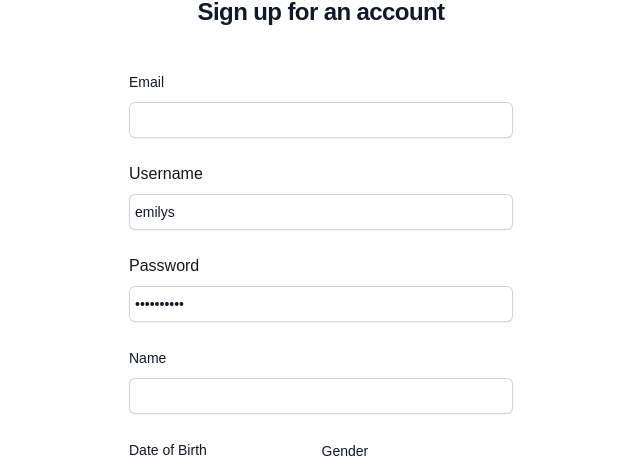
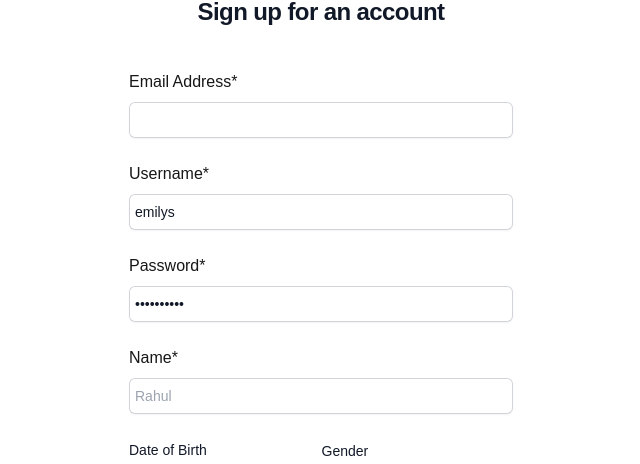
Before and after one commit to rahul94maurya/Plant-for-the-planet-task, a Next.js app: page /signup in a window 1280 px wide. Shown: the part 134-598 px from the top of the page, without its empty margins (319-959 px from the left). Built offline with nearby package versions, Linux system fonts and the light colour scheme.

Commit message:
name validation is done with email validation

```diff
--- a/hooks/useInput.ts
+++ b/hooks/useInput.ts
@@ -1,11 +1,16 @@
-import { getPasswordError, getUserNameError } from '@/lib/utils';
+import {
+  getPasswordError,
+  getUserNameError,
+  getEmailError,
+  getNameError,
+} from '@/lib/utils';
 import { useState } from 'react';
 
 type CustomInputHookProps = {
   dafaultValue: string;
-  maxLength: number;
-  minLength: number;
-  type?: 'username' | 'password';
+  maxLength?: number;
+  minLength?: number;
+  type?: 'username' | 'password' | 'email' | 'name';
 };
 
 export const useInput = ({
@@ -24,6 +29,12 @@ export const useInput = ({
   if (type === 'password') {
     error = getPasswordError({ inputValue, didEdit, maxLength, minLength });
   }
+  if (type === 'email') {
+    error = getEmailError({ inputValue, didEdit });
+  }
+  if (type === 'name') {
+    error = getNameError({ inputValue, didEdit, maxLength });
+  }
   //   const error = getError({ inputValue, didEdit, maxLength, minLength });
 
   const onChangeHandler = function (e: React.ChangeEvent<HTMLInputElement>) {
--- a/lib/utils.ts
+++ b/lib/utils.ts
@@ -1,15 +1,15 @@
 type UserNameErrorProps = {
   inputValue: string;
   didEdit: boolean;
-  maxLength: number;
-  minLength: number;
+  maxLength?: number;
+  minLength?: number;
 };
 
 export const getUserNameError = function ({
   inputValue,
   didEdit,
-  maxLength,
-  minLength,
+  maxLength = 20,
+  minLength = 6,
 }: UserNameErrorProps) {
   let errorMessage = didEdit && inputValue.length === 0 ? "can't be empty" : '';
   if (didEdit && inputValue.length !== 0 && inputValue.length < minLength) {
@@ -34,8 +34,8 @@ export const getUserNameError = function ({
 export const getPasswordError = function ({
   inputValue,
   didEdit,
-  minLength,
-  maxLength,
+  maxLength = 20,
+  minLength = 8,
 }: UserNameErrorProps) {
   let errorMessage = didEdit && inputValue.length === 0 ? "can't be empty" : '';
   if (didEdit && inputValue.length !== 0 && inputValue.length < minLength) {
@@ -56,3 +56,39 @@ export const getPasswordError = function ({
 
   return errorMessage;
 };
+
+export const getEmailError = function ({
+  inputValue,
+  didEdit,
+}: UserNameErrorProps) {
+  let errorMessage = didEdit && inputValue.length === 0 ? "can't be empty" : '';
+
+  if (
+    didEdit &&
+    inputValue.length !== 0 &&
+    !/^[^\s@]+@[^\s@]+\.[^\s@]+$/.test(inputValue)
+  ) {
+    errorMessage = `Please enter valid email address`;
+  }
+
+  return errorMessage;
+};
+
+export const getNameError = function ({
+  inputValue,
+  didEdit,
+  maxLength = 20,
+}: UserNameErrorProps) {
+  let errorMessage = didEdit && inputValue.length === 0 ? "can't be empty" : '';
+  // if (didEdit && inputValue.length !== 0 && inputValue.length < minLength) {
+  //   errorMessage = `Password must be at least ${minLength} characters long`;
+  // }
+  if (inputValue.length > maxLength) {
+    errorMessage = `cannot be greater than ${maxLength}`;
+  }
+  if (didEdit && inputValue.length !== 0 && !/^[A-Za-z\s]+$/.test(inputValue)) {
+    errorMessage = `Name must contain only letters and spaces`;
+  }
+
+  return errorMessage;
+};
--- a/pages/login/index.tsx
+++ b/pages/login/index.tsx
@@ -33,20 +33,6 @@ const LoginPage = () => {
 
   const [isLoading, setIsLoading] = useState(false);
 
-  // const handleUserNameChange = function (
-  //   event: React.ChangeEvent<HTMLInputElement>
-  // ) {
-  //   const username = event.target.value;
-  //   if (!username) {
-  //     setUserNameErrorMessage('Username is required');
-  //   } else if (username.length < 6) {
-  //     setUserNameErrorMessage('Username must be at least 6 characters long');
-  //   } else if (!/^[a-zA-Z0-9]+$/.test(username)) {
-  //     setUserNameErrorMessage('Username must contain only letters and numbers');
-  //   }
-  //   setUserName(event.target.value);
-  // };
-
   const handleFormSubmit = async function (
     event: React.FormEvent<HTMLFormElement>
   ) {
@@ -79,7 +65,6 @@ const LoginPage = () => {
 
       <div className="mt-10 sm:mx-auto sm:w-full sm:max-w-sm">
         <form className="space-y-6" onSubmit={handleFormSubmit}>
-          <div>
           <Input
             id="userName"
             type="text"
@@ -90,24 +75,6 @@ const LoginPage = () => {
             onChange={handleUserNameChange}
             onBlur={handleUserNameBlur}
           />
-            {/* <label
-              htmlFor="email"
-              className="block text-sm font-medium leading-6 text-gray-900"
-            >
-              Username
-            </label>
-            <div className="mt-2">
-              <input
-                value={userName}
-                onChange={handleUserNameChange}
-                type="text"
-                required
-                className="block w-full rounded-md border-0 p-1.5 text-gray-900 shadow-sm ring-1 ring-inset ring-gray-300 placeholder:text-gray-400 focus:ring-2 focus:ring-inset focus:ring-indigo-600 sm:text-sm sm:leading-6"
-              />
-            </div> */}
-          </div>
-
-          <div>
           <Input
             id="password"
             type="password"
@@ -118,33 +85,6 @@ const LoginPage = () => {
             onChange={handlePasswordChange}
             onBlur={handlePasswordBlur}
           />
-            {/* <div className="flex items-center justify-between">
-              <label
-                htmlFor="password"
-                className="block text-sm font-medium leading-6 text-gray-900"
-              >
-                Password
-              </label>
-              <div className="text-sm">
-                <a
-                  href="#"
-                  className="font-semibold text-indigo-600 hover:text-indigo-500"
-                >
-                  Forgot password?
-                </a>
-              </div>
-            </div> */}
-            {/* <div className="mt-2">
-              <input
-                value={password}
-                onChange={handlePasswordChange}
-                type="password"
-                required
-                className="block w-full rounded-md border-0 p-1.5 text-gray-900 shadow-sm ring-1 ring-inset ring-gray-300 placeholder:text-gray-400 focus:ring-2 focus:ring-inset focus:ring-indigo-600 sm:text-sm sm:leading-6"
-              />
-            </div> */}
-          </div>
-
           <div>
             <button
               type="submit"
--- a/pages/signup/index.tsx
+++ b/pages/signup/index.tsx
@@ -33,24 +33,31 @@ const SignupPage = () => {
     minLength: 8,
     type: 'password',
   });
+  const {
+    inputValue: email,
+    onBlurHandler: handleEmailBlur,
+    onChangeHandler: handleEmailChange,
+    error: emailErrorMessage,
+  } = useInput({
+    dafaultValue: '',
+    type: 'email',
+  });
+  const {
+    inputValue: name,
+    onBlurHandler: handleNameBlur,
+    onChangeHandler: handleNameChange,
+    error: nameErrorMessage,
+  } = useInput({
+    dafaultValue: '',
+    type: 'name',
+  });
+  // const [name, setName] = useState('');
   const [dateOfBirth, setDateOfBirth] = useState<Date | null>(new Date());
-  const [email, setEmail] = useState('');
+
   const [gender, setGender] = useState('');
-  // const [userName, setUserName] = useState('');
-  // const [password, setPassword] = useState('');
-  const [name, setName] = useState('');
   const [description, setDescription] = useState('');
   const [isLoading, setIsLoading] = useState(false);
 
-  const handleEmailChange = (event: React.ChangeEvent<HTMLInputElement>) => {
-    setEmail(event.target.value);
-  };
-  // const handleUserNameChange = (event: React.ChangeEvent<HTMLInputElement>) => {
-  //   setUserName(event.target.value);
-  // };
-  const handleNameChange = (event: React.ChangeEvent<HTMLInputElement>) => {
-    setName(event.target.value);
-  };
   const handleDescriptionChange = (
     event: React.ChangeEvent<HTMLTextAreaElement>
   ) => {
@@ -59,9 +66,6 @@ const SignupPage = () => {
   const handleGenderChange = (event: React.ChangeEvent<HTMLSelectElement>) => {
     setGender(event.target.value);
   };
-  // const handlePasswordChange = (event: React.ChangeEvent<HTMLInputElement>) => {
-  //   setPassword(event.target.value);
-  // };
 
   const handleFormSubmit = async function (
     event: React.FormEvent<HTMLFormElement>
@@ -101,48 +105,46 @@ const SignupPage = () => {
 
       <div className="mt-10 sm:mx-auto sm:w-full sm:max-w-sm">
         <form className="space-y-6" onSubmit={handleFormSubmit}>
-          <div>
-            <label
-              htmlFor="email"
-              className="block text-sm font-medium leading-6 text-gray-900"
-            >
-              Email
-            </label>
-            <div className="mt-2">
-              <input
+          <Input
+            id="email"
+            type="email"
+            label="Email Address*"
             value={email}
+            error={emailErrorMessage}
             onChange={handleEmailChange}
-                type="email"
-                required
-                className="block w-full rounded-md border-0 p-1.5 text-gray-900 shadow-sm ring-1 ring-inset ring-gray-300 placeholder:text-gray-400 focus:ring-2 focus:ring-inset focus:ring-indigo-600 sm:text-sm sm:leading-6"
+            onBlur={handleEmailBlur}
           />
-            </div>
-          </div>
-          <div>
           <Input
             id="userName"
             type="text"
-              label="Username"
+            label="Username*"
             placeholder="emilys"
             value={userName}
             error={userNameErrorMessage}
             onChange={handleUserNameChange}
             onBlur={handleUserNameBlur}
           />
-          </div>
-          <div>
           <Input
             id="password"
             type="password"
-              label="Password"
+            label="Password*"
             placeholder="emilyspass"
             value={password}
             error={passwordErrorMessage}
             onChange={handlePasswordChange}
             onBlur={handlePasswordBlur}
           />
-          </div>
-          <div>
+          <Input
+            id="name"
+            type="text"
+            label="Name*"
+            placeholder="Rahul"
+            value={name}
+            error={nameErrorMessage}
+            onChange={handleNameChange}
+            onBlur={handleNameBlur}
+          />
+          {/* <div>
             <label
               htmlFor="email"
               className="block text-sm font-medium leading-6 text-gray-900"
@@ -159,7 +161,7 @@ const SignupPage = () => {
                 className="block w-full rounded-md border-0 p-1.5 text-gray-900 shadow-sm ring-1 ring-inset ring-gray-300 placeholder:text-gray-400 focus:ring-2 focus:ring-inset focus:ring-indigo-600 sm:text-sm sm:leading-6"
               />
             </div>
-          </div>
+          </div> */}
           <div className="sm:flex items-center justify-between xs:space-y-6">
             <div>
               <label
```
Lines whose indentation alone changed are shown as unchanged.
